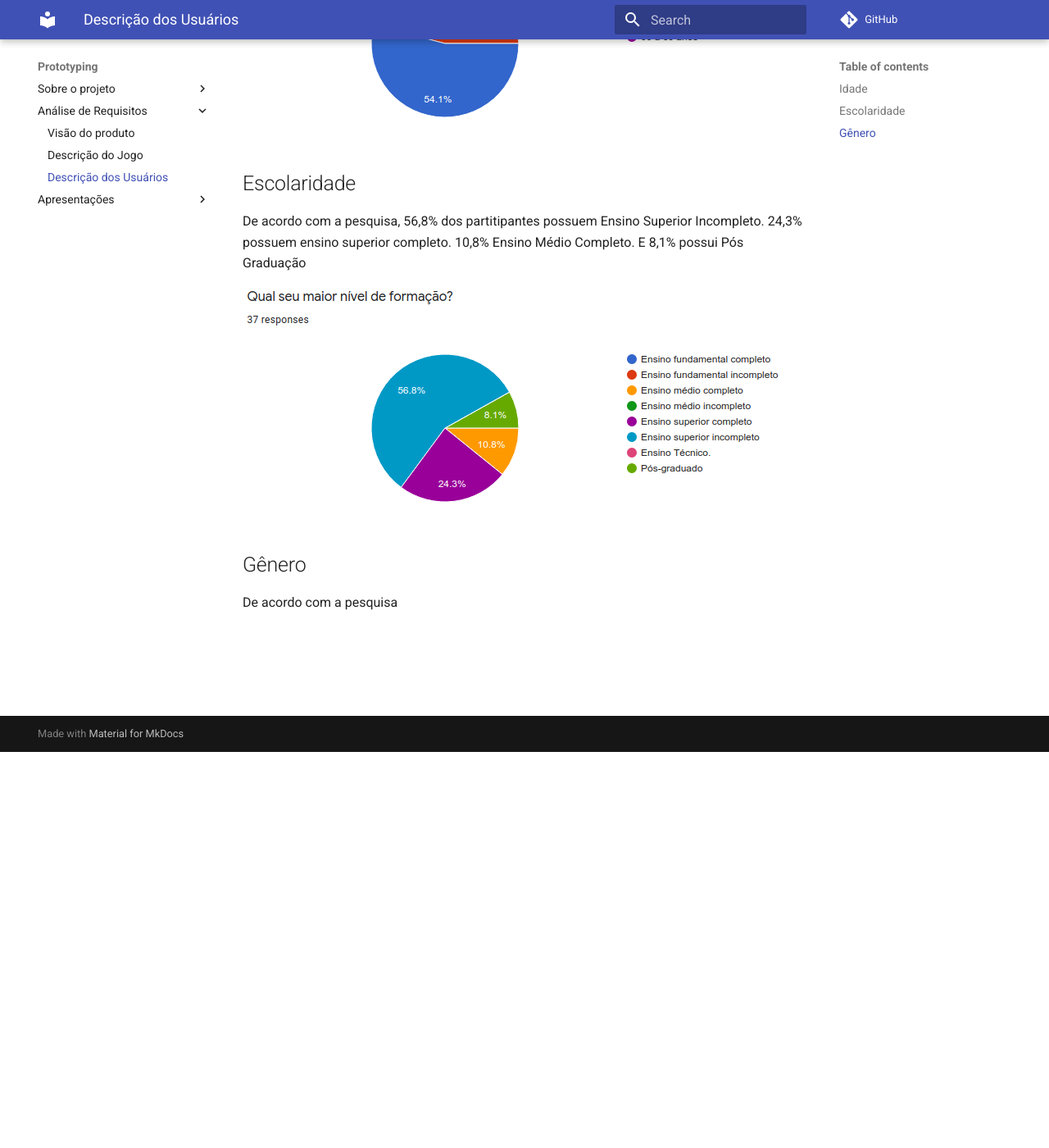
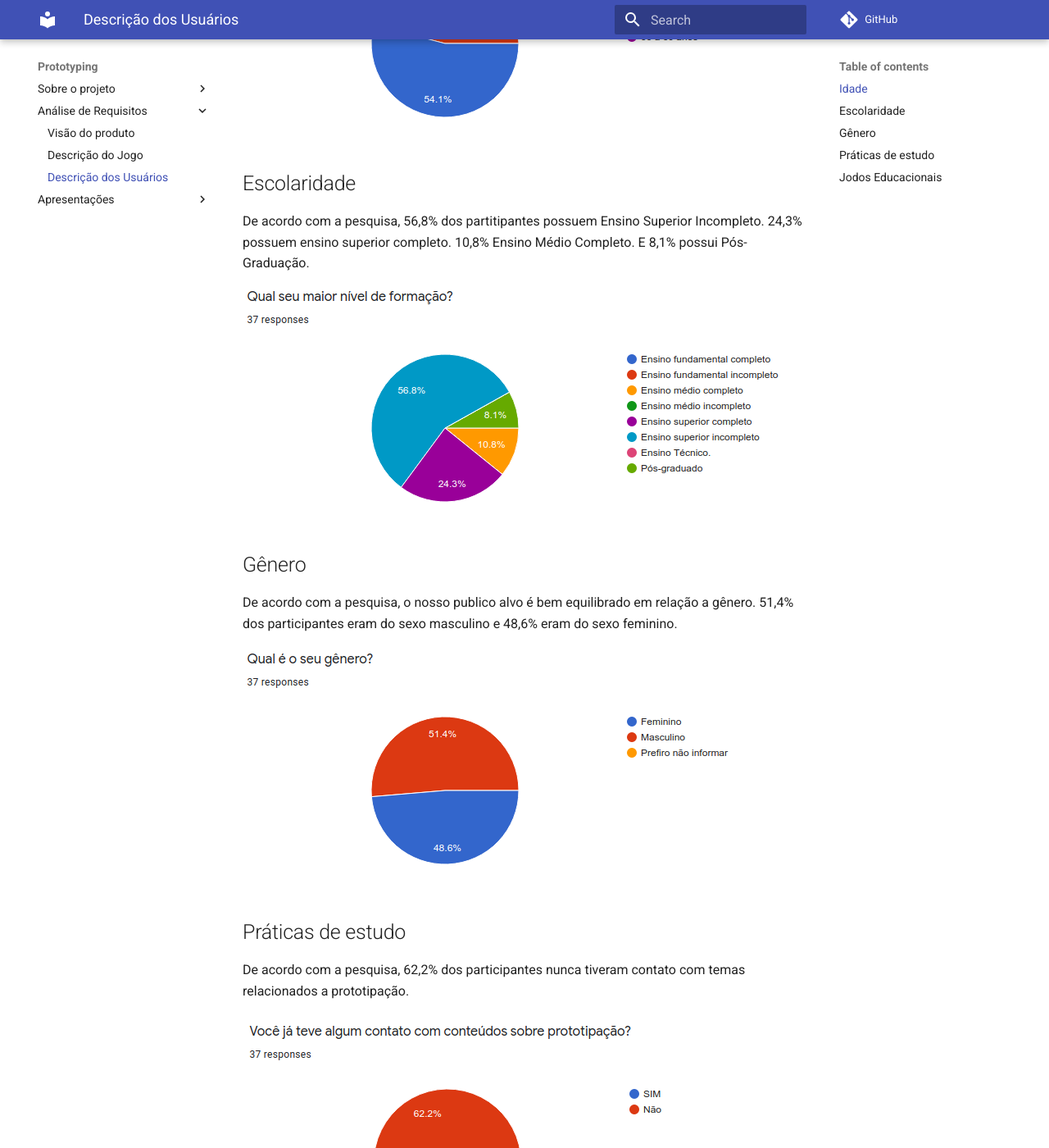
Before and after one commit to Design-de-Jogos/2020.1-ProtoGame, an MkDocs documentation site: the page built from docs/Descricao-usuario.md, in a window 1280 px wide and 1400 px high, scrolled down 483 px. Shown: the whole window at 82% size. Built offline with MkDocs 1.6.1 and Material for MkDocs 9.7.7, drawn with Linux system fonts in a browser that asks for light colours; comment, search, counter and statistics services are not loaded; some of the changed text lies outside the part shown.

Commit message:
Atualizando doc de usuário e apresentacoes

```diff
--- a/docs/Descricao-usuario.md
+++ b/docs/Descricao-usuario.md
@@ -10,12 +10,45 @@
 
 ![Faixa etária](./img/faixa-etaria.jpeg)
 
+
 ## Escolaridade
 
-De acordo com a pesquisa, 56,8% dos partitipantes possuem Ensino Superior Incompleto. 24,3% possuem ensino superior completo. 10,8% Ensino Médio Completo. E 8,1% possui Pós Graduação
+De acordo com a pesquisa, 56,8% dos partitipantes possuem Ensino Superior Incompleto. 24,3% possuem ensino superior completo. 10,8% Ensino Médio Completo. E 8,1% possui Pós-Graduação.
 
 ![escolaridade](./img/escolaridade.jpeg)
 
+
 ## Gênero
 
-De acordo com a pesquisa
+De acordo com a pesquisa, o nosso publico alvo é bem equilibrado em relação a gênero. 51,4% dos participantes eram do sexo masculino e 48,6% eram do sexo feminino.
+
+![gereno](./img/genero.jpeg)
+
+
+## Práticas de estudo
+
+De acordo com a pesquisa, 62,2% dos participantes nunca tiveram contato com temas relacionados a prototipação.
+
+![interesse-tema](./img/contato-prototipacao.jpeg)
+
+De acordo com a pesquisa, 81,1% dos participante demonstrou interesse em aprender sobre prototipação.
+
+![interesse-tema-2](./img/aprender-prototipacao.jpeg)
+
+De acordo com a pesquisa, 56,8% dos participantes afirmam sentir maior dificuldade em assimilar a teoria do conteúdo.
+
+![interesse-tema-3](./img/teoria-pratica.jpeg)
+
+De acordo com a pesquisa, 100% dos participantes afirmam utilizar o computador para estudar. Seguido de celular, com 62,2%.
+
+![interesse-tema-4](./img/equipamentos-estudos.jpeg)
+
+De acordo com a pesquisa, Video aulas, com 83,8% e resolução de exercícios, com 75,7%, estão entre os recursos de estudo mais utilizados entre os participantes.
+
+![interesse-tema-4](./img/recursos.jpeg)
+
+## Jodos Educacionais
+
+De acordo com a pesquisa, 78,4% dos participantes não utiliza jogos educacionais como recurso para auxiliar os estudos.
+
+![interesse-tema-4](./img/utiliza-jogos.jpeg)
```
Also changed, not shown: docs/Apresentacao.md (+8 -0 lines).
